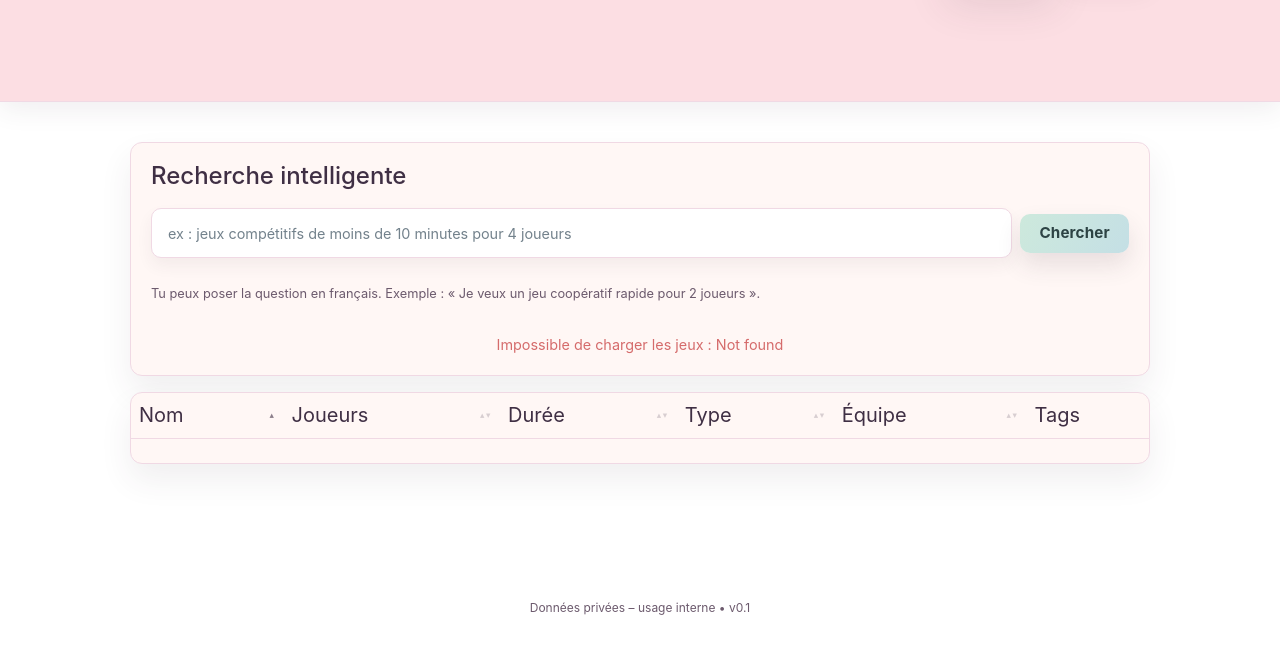
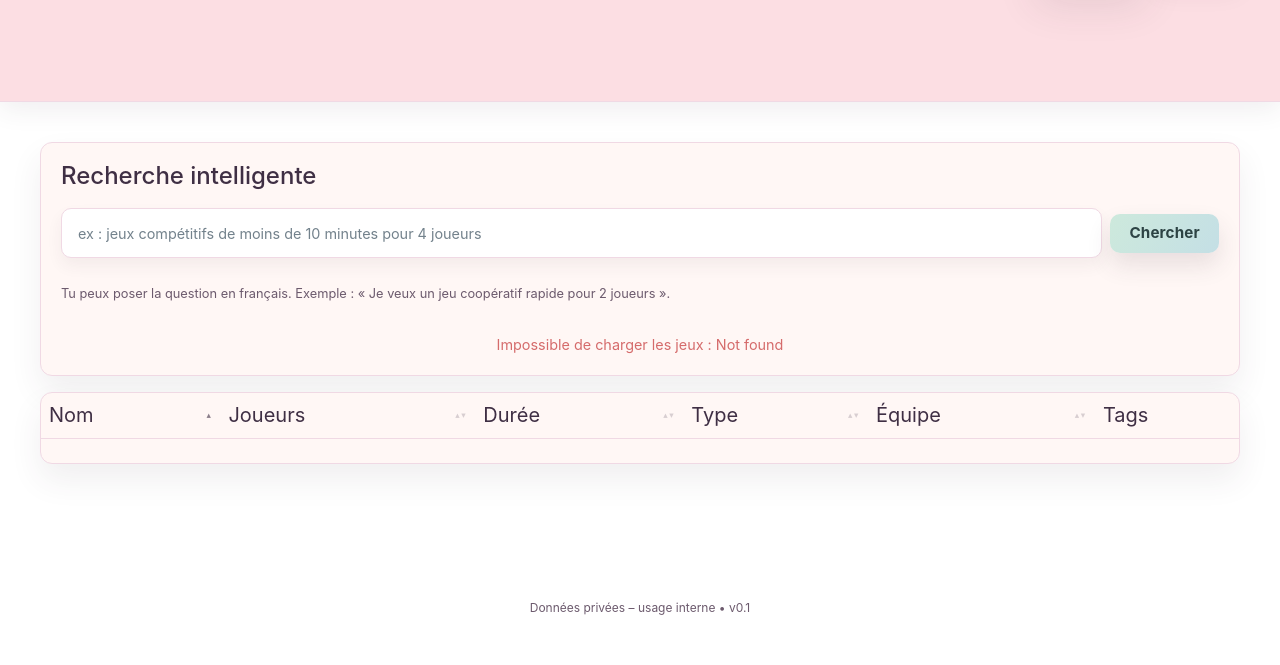
Before and after one commit to aa196883/boardgame-crud, a website: page frontend/index.html in a window 1280 px wide. Shown: the part 163-828 px from the top of the page. Drawn offline with nearby package versions, Linux system fonts and the light colour scheme; no server answers; a web font is replaced by a local one.

Commit message:
fixed table size

```diff
--- a/frontend/style.css
+++ b/frontend/style.css
@@ -29,7 +29,7 @@
   --shadow-hover: 0 24px 40px rgba(63, 47, 68, 0.12);
   --font-display: "Hello Heartache", "Inter", system-ui, sans-serif;
   --font-body: "Inter", system-ui, sans-serif;
-  --layout-max-width: 1100px;
+  --layout-max-width: 1500px;
   --layout-page-padding: clamp(1rem, 4vw, 2.5rem);
 }
 
@@ -397,10 +397,10 @@ html, body {
 }
 
 .search-table {
-  width: 100%;
+  width: max-content;
   border-collapse: collapse;
   font-size: 0.85rem;
-  min-width: 520px;
+  min-width: 100%;
 }
 
 .search-table thead tr {
```
